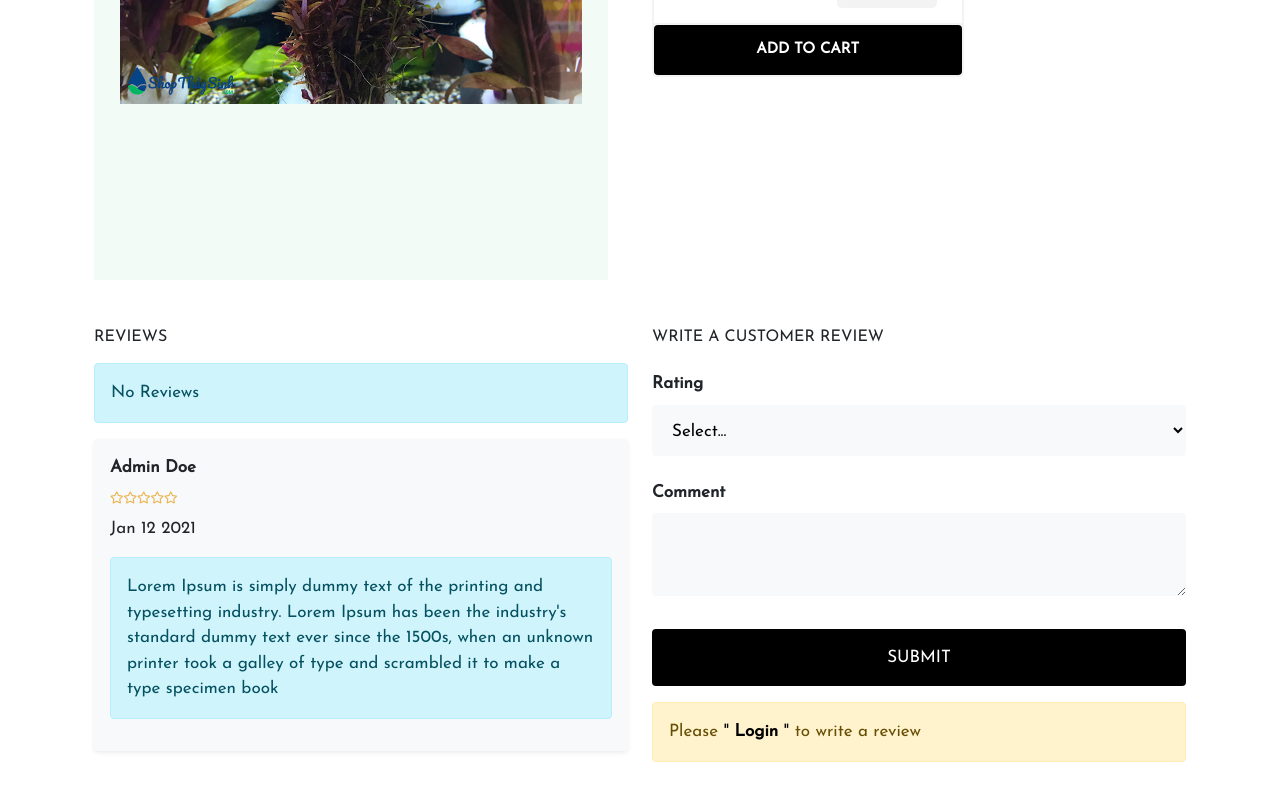
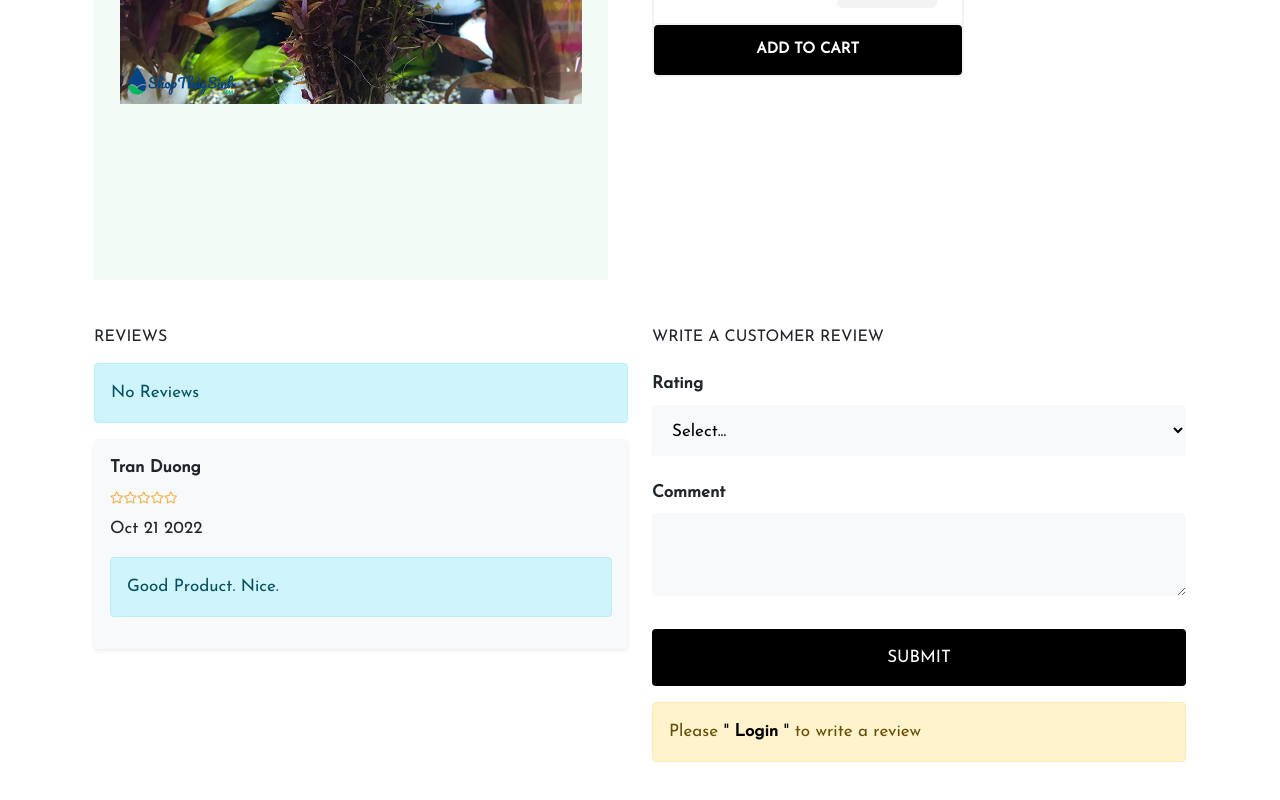
Before and after one commit to kimphuoc0209/E-commerce-Frontend, a React (Create React App) app: page /products/1 in a window 1280 px wide. Shown: the part 696-1496 px from the top of the page. Built offline with nearby package versions, Linux system fonts and the light colour scheme.

Commit message:
Update code

```diff
--- a/src/screens/CartScreen.js
+++ b/src/screens/CartScreen.js
@@ -37,7 +37,7 @@ const CartScreen = () => {
           </div>
           <div className="cart-text col-md-5 d-flex align-items-center">
             <Link to="#">
-              <h4>Nike Girls Shoe</h4>
+              <h4>Ráy Nana Japan</h4>
             </Link>
           </div>
           <div className="cart-qty col-md-2 col-sm-5 mt-md-5 mt-3 mt-md-0 d-flex flex-column justify-content-center">
--- a/src/screens/SingleProduct.js
+++ b/src/screens/SingleProduct.js
@@ -71,14 +71,11 @@ const SingleProduct = ({ match }) => {
             <h6 className="mb-3">REVIEWS</h6>
             <Message variant={"alert-info mt-3"}>No Reviews</Message>
             <div className="mb-5 mb-md-3 bg-light p-3 shadow-sm rounded">
-              <strong>Admin Doe</strong>
+              <strong>Tran Duong</strong>
               <Rating />
-              <span>Jan 12 2021</span>
+              <span>Oct 21 2022</span>
               <div className="alert alert-info mt-3">
-                Lorem Ipsum is simply dummy text of the printing and typesetting
-                industry. Lorem Ipsum has been the industry's standard dummy
-                text ever since the 1500s, when an unknown printer took a galley
-                of type and scrambled it to make a type specimen book
+                Good Product. Nice.
               </div>
             </div>
           </div>
```
Also changed, not shown: public/images/not-found.png (added).
